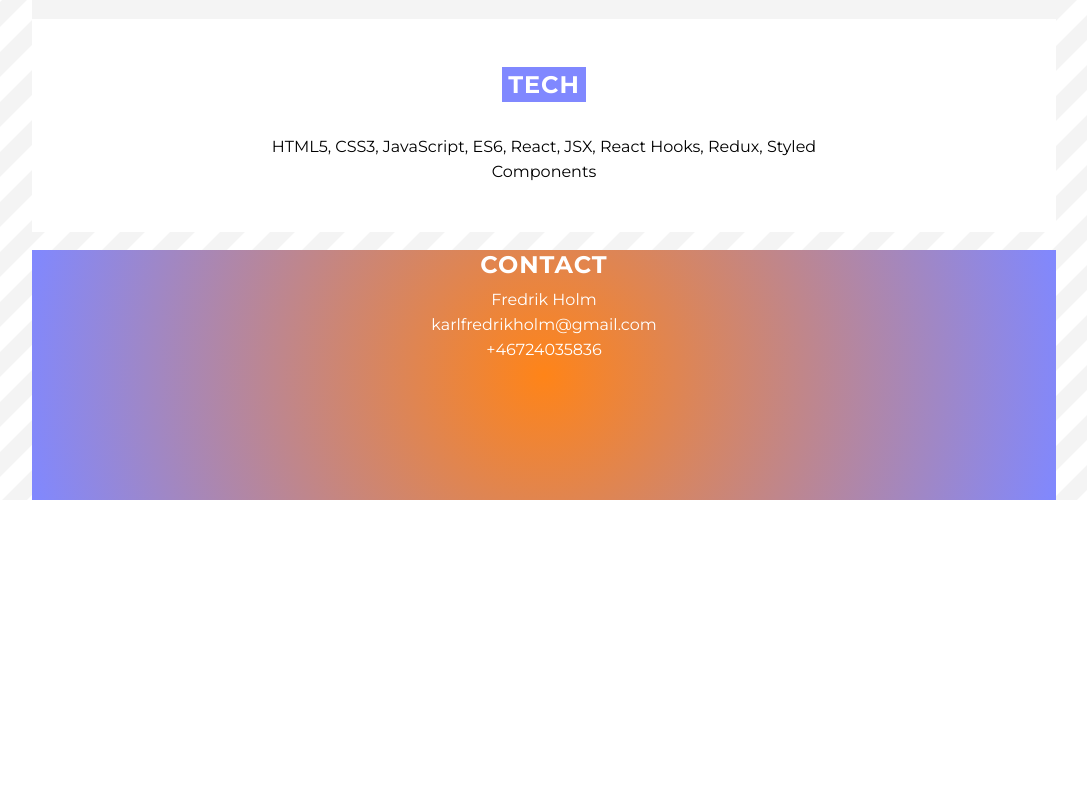
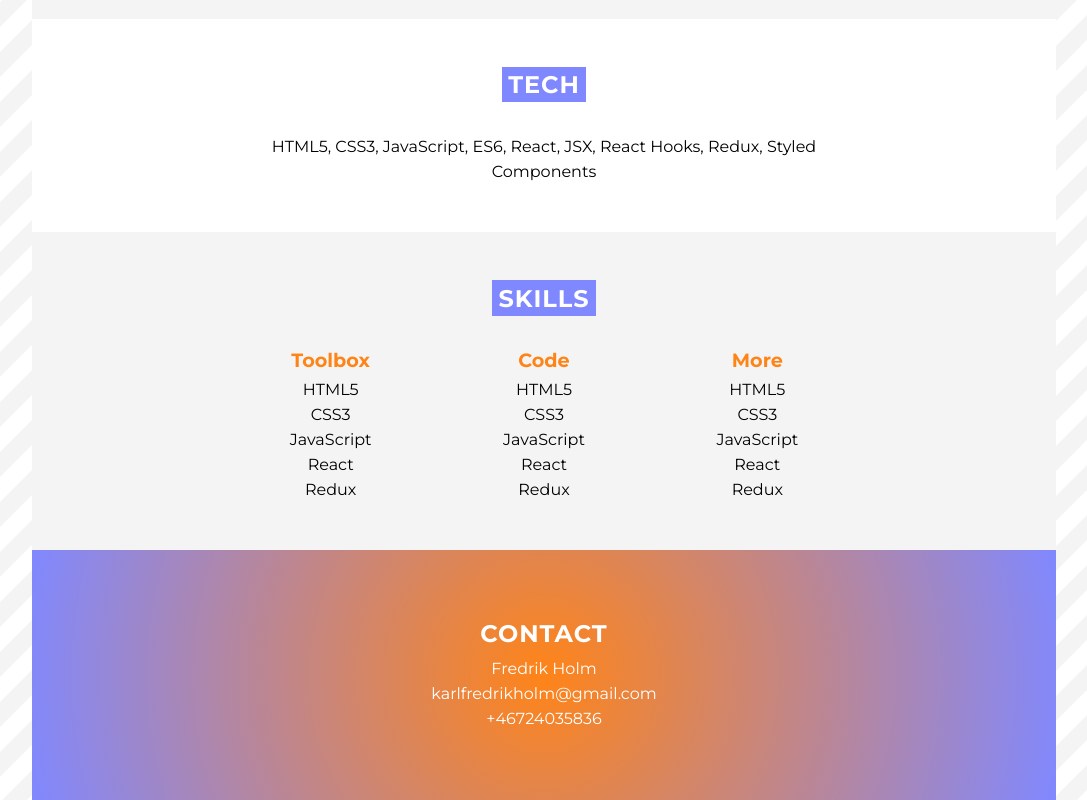
Before and after one commit to Technigo/project-react-portfolio, a React (Create React App) app: page / in a window 1280 px wide. Shown: the part 552-1352 px from the top of the page, without its empty margins (96-1183 px from the left). Before the commit the page ends 1052 px from the top, so only its background shows below. Built offline with nearby package versions, Linux system fonts and the light colour scheme.

Commit message:
header summary tech skills footer in place

```diff
--- a/src/App.js
+++ b/src/App.js
@@ -5,6 +5,7 @@ import Header from './components/Header';
 import Summary from './components/Summary';
 import Tech from './components/Tech';
 
+import Skills from './components/Skills';
 import Footer from './components/Footer';
 
 const App = () => {
@@ -16,6 +17,7 @@ const App = () => {
           <Header />
           <Summary />
           <Tech />
+          <Skills />
           <Footer />
         </InnerWrapper>
       </OuterWrapper>
--- a/src/components/Footer.js
+++ b/src/components/Footer.js
@@ -6,7 +6,7 @@ const Footer = () => {
   return (
     <StyledFooter>
       <h4>Contact</h4>
-      <Paragraph center color>Fredrik Holm
+      <Paragraph center>Fredrik Holm
         <a href="mailto:karlfredrikholm@gmail.com">karlfredrikholm@gmail.com</a>
         +46724035836
       </Paragraph>
@@ -23,13 +23,13 @@ const StyledFooter = styled.footer`
     rgba(255, 132, 24, 1) 0%,
     rgba(128, 136, 255, 1) 100%
   );
+  color: white;
+  padding-top: 3.2rem;
   width: 100%;
   height: 250px;
-  text-align: center;
 
   & h4 {
     background-color: none;
-    color: white;
     font-size: 1.5rem;
     font-weight: 700;
     letter-spacing: 1px;
--- a/src/components/Skills.js
+++ b/src/components/Skills.js
@@ -1,17 +1,62 @@
 import React from 'react';
+import styled from 'styled-components';
 import SectionContainer from './styled/SectionContainer.styled';
-import SectionHeading from './styled/SectionHeading.styled';
-import Paragraph from './styled/Paragraph.styled';
+import SectionMainHeading from './styled/SectionMainHeading.styled';
+import SectionSubHeading from './styled/SectionSubHeading.styled';
 
-const Tech = () => {
+const Skills = () => {
   return (
-    <SectionContainer>
-      <SectionHeading />
-      <Paragraph>
-        HTML5, CSS3, JavaScript, ES6, React, JSX, React Hooks, Redux, Styled Components
-      </Paragraph>
+    <SectionContainer bg>
+      <SectionMainHeading>Skills</SectionMainHeading>
+      <SkillsGrid>
+        <div>
+          <SectionSubHeading>Toolbox</SectionSubHeading>
+          <ul>
+            <li>HTML5</li>
+            <li>CSS3</li>
+            <li>JavaScript</li>
+            <li>React</li>
+            <li>Redux</li>
+          </ul>
+        </div>
+        <div>
+          <SectionSubHeading>Code</SectionSubHeading>
+          <ul>
+            <li>HTML5</li>
+            <li>CSS3</li>
+            <li>JavaScript</li>
+            <li>React</li>
+            <li>Redux</li>
+          </ul>
+        </div>
+        <div>
+          <SectionSubHeading>More</SectionSubHeading>
+          <ul>
+            <li>HTML5</li>
+            <li>CSS3</li>
+            <li>JavaScript</li>
+            <li>React</li>
+            <li>Redux</li>
+          </ul>
+        </div>
+      </SkillsGrid>
     </SectionContainer>
   );
 };
 
-export default Tech;
+export default Skills;
+
+const SkillsGrid = styled.div`
+  display: grid;
+  grid-template-columns: 1fr 1fr 1fr;
+  text-align: center;
+  margin: var(--margin);
+  width: var(--width);
+
+  & ul {
+    font-size: 1rem;
+    margin-top: 5px;
+    line-height: var(--line-height);
+    list-style-type: none;
+  }
+`;
--- a/src/components/Tech.js
+++ b/src/components/Tech.js
@@ -1,12 +1,12 @@
 import React from 'react';
 import SectionContainer from './styled/SectionContainer.styled';
-import SectionHeading from './styled/SectionHeading.styled';
+import SectionMainHeading from './styled/SectionMainHeading.styled';
 import Paragraph from './styled/Paragraph.styled';
 
 const Tech = () => {
   return (
     <SectionContainer>
-      <SectionHeading>Tech</SectionHeading>
+      <SectionMainHeading>Tech</SectionMainHeading>
       <Paragraph center>
         HTML5, CSS3, JavaScript, ES6, React, JSX, React Hooks, Redux, Styled Components
       </Paragraph>
--- a/src/components/styled/Global.js
+++ b/src/components/styled/Global.js
@@ -15,9 +15,22 @@ const GlobalStyles = createGlobalStyle`
   --sub-font: 'Roboto', sans-serif;
 
   --bg-color: #f4f4f4;
+
   --main-color: rgba(128, 136, 255, 1);
   --sub-color: rgba(255, 132, 24, 1);
   --third-color: rgb(163, 163, 163);
+
+  --line-height: 25px;
+  --margin: 0 auto;
+  --width: 40rem;
+
+  @media (max-width: 1200px) {
+    --width: 33rem;
+  }
+
+  @media (max-width: 650px) {
+    --width: 22rem;
+  }
 }
 
 body {
--- a/src/components/styled/Paragraph.styled.js
+++ b/src/components/styled/Paragraph.styled.js
@@ -1,19 +1,10 @@
 import styled from 'styled-components';
 
 const Paragraph = styled.p`
-  color: ${(props) => (props.color ? 'white' : 'black')};
-  line-height: 25px;
-  margin: 0 auto;
-  width: 40rem;
+  line-height: var(--line-height);
+  margin: var(--margin);
+  width: var(--width);
   text-align: ${(props) => (props.center ? 'center' : 'left')};
-
-  @media (max-width: 1200px) {
-    width: 33rem;
-  }
-
-  @media (max-width: 650px) {
-    width: 22rem;
-  }
 `;
 
 export default Paragraph;
--- /dev/null
+++ b/src/components/styled/SectionSubHeading.styled.js
@@ -0,0 +1,11 @@
+import styled from 'styled-components';
+
+const SectionSubHeading = styled.h4`
+  color: var(--sub-color);
+  font-family: var(--main-font);
+  font-size: 1.2rem;
+  font-weight: 700;
+  text-transform: capitalize;
+`;
+
+export default SectionSubHeading;
```
Also changed, not shown: src/components/styled/SectionMainHeading.styled.js (renamed from src/components/styled/SectionHeading.styled.js).
